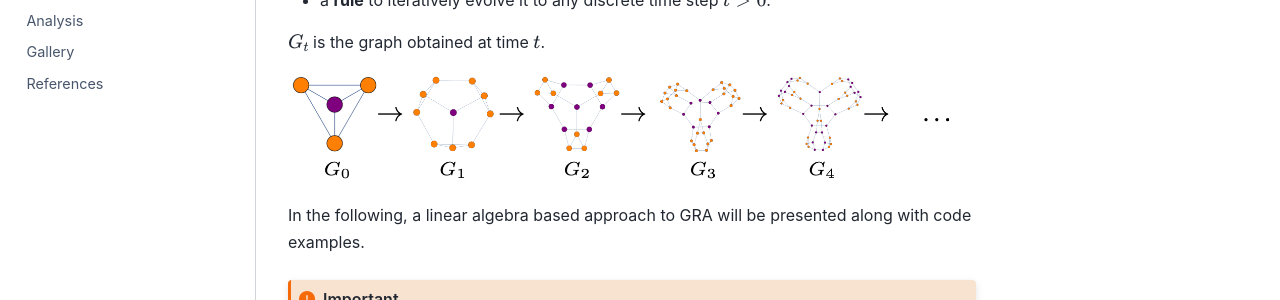
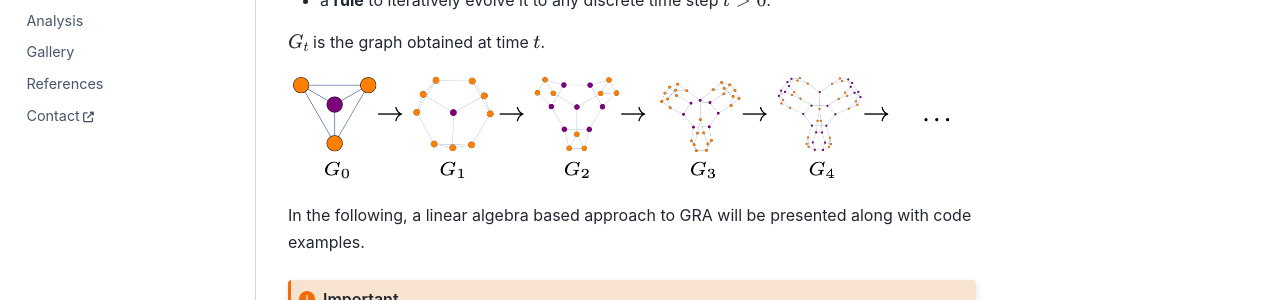
Before and after one commit to paulcousin/Graph-Rewriting-Automata, a Jupyter Book: the page built from introduction.ipynb, in a window 1280 px wide. Shown: the part 392-692 px from the top of the page. Built offline with Jupyter Book 1.0.4 settings and Sphinx 7.4.7 and the Sphinx Book theme 1.1.4, drawn with Linux system fonts in a browser that asks for light colours; pages that are not in the unit, such as notebooks, are missing from menus; cross-references to code outside the pages are shown as plain code.

Commit message:
Add contact link

```diff
--- a/_toc.yml
+++ b/_toc.yml
@@ -6,3 +6,5 @@ chapters:
 - file: analysis
 - file: gallery
 - file: references
+- url: https://orcid.org/0000-0002-3866-7615
+  title: Contact
```
